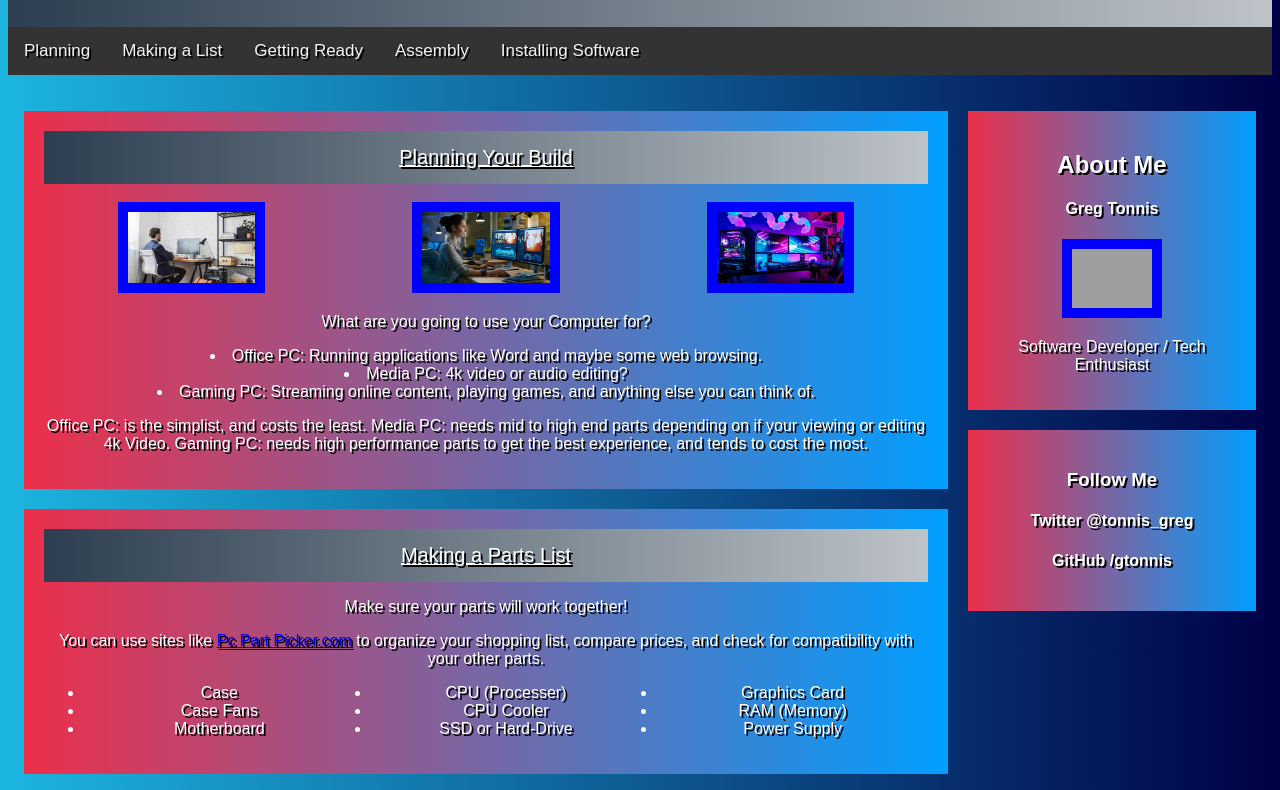
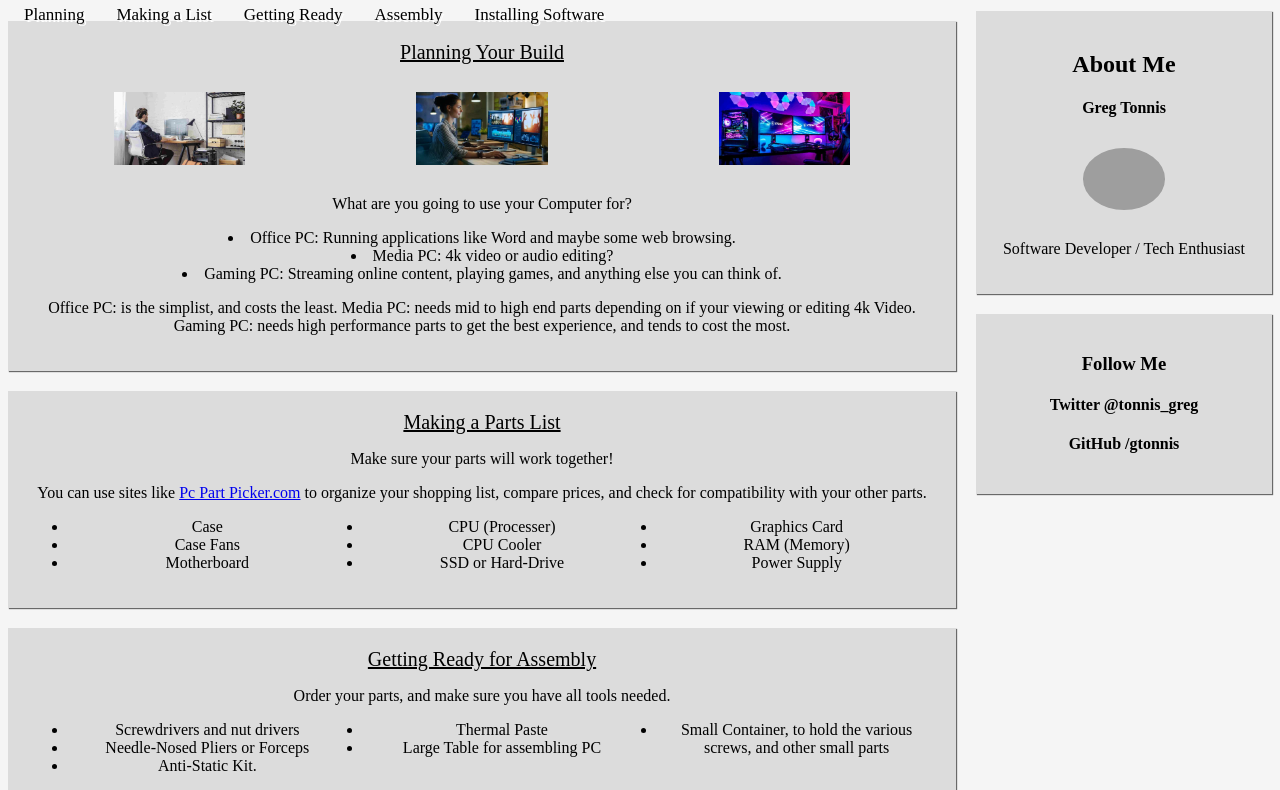
Before and after one commit to gtonnis/How-to-Build-Computer, a plain HTML site: page index.html in a window 1280 px wide. Shown: the part 110-900 px from the top of the page. Drawn offline with Linux system fonts and the light colour scheme; grey boxes are pictures that could not be loaded.

Commit message:
Update style.css

```diff
--- a/style.css
+++ b/style.css
@@ -3,70 +3,56 @@
 }
 
 body {
-  font-family: Arial;
-  background: #000046;  /* fallback for old browsers */
-  background: -webkit-linear-gradient(to right, #1CB5E0, #000046);  /* Chrome 10-25, Safari 5.1-6 */
-  background: linear-gradient(to right, #1CB5E0, #000046); /* W3C, IE 10+/ Edge, Firefox 16+, Chrome 26+, Opera 12+, Safari 7+ */
-  color:white;
-  text-shadow: black 2px 2px;
+  font-family: 'Times New Roman', Times, serif;
+  background-color:  whitesmoke;
     font-size: 16px;
-/*    padding-top: 50;*/
 }
 
-/* Header/Blog Title */
-header {
-  padding:15px;
-  background: #bdc3c7;  /* fallback for old browsers */
-  background: -webkit-linear-gradient(to right, #2c3e50, #bdc3c7);  /* Chrome 10-25, Safari 5.1-6 */
-  background: linear-gradient(to right, #2c3e50, #bdc3c7); /* W3C, IE 10+/ Edge, Firefox 16+, Chrome 26+, Opera 12+, Safari 7+ */
+/* Header */
+.header {
      margin: auto;
+    top:0;
 }
 
 h1{
    text-align: center;
     float:none;
-    color:white;
-    text-shadow: black 3px 3px;
+}
+
+.flex-container{
+  background-color: gainsboro;
 }
 
 #navbar {
   overflow: hidden;
-  background-color: #333;
+ text-shadow: 1px 1px dimgrey;
+  position: fixed;
+  top: 1;
+  width: 100%;
 }
 
 #navbar a {
   float: left;
   display: block;
-  color: #f2f2f2;
+  color: black;
   text-align: center;
   padding: 14px 16px;
   text-decoration: none;
   font-size: 17px;
+  background-clip: text;
+  text-shadow: 2px 2px white;
 }
 
 #navbar a:hover {
-  border-radius: 30px;
-  background-color: #ddd;
-  color: black;
+
+  color: blue;
+}
+
+#main-doc{
+  padding-top: 10px;
 }
 
 
-.content {
-  padding: 16px;
-}
-
-.sticky {
-  position: fixed;
-  top: 0;
-  width: 100%;
-}
-
-.sticky + .content {
-  padding-top: 60px;
-}
-
-
-/* Create two unequal columns that floats next to each other */
 /* Left column */
 .leftcolumn {
   float: left;
@@ -77,8 +63,6 @@ h1{
 .rightcolumn {
   float: left;
   width: 25%;
-
-
   padding-left: 20px;
 }
 
@@ -86,23 +70,21 @@ h1{
     display: flex;
   justify-content: center;
 }
-/* Fake image */
+/*Image */
 .image {
-  background-color:blue;
   width: 50%;
   padding: 10px;
 }
 .profile-img{
-     background-color: blue;
+     border-radius: 50%;
   width: 40%;
   padding: 10px;
 }
 
-/* Add a card effect for articles */
+/* Cards */
 .card {
-  background: #009FFF;  /* fallback for old browsers */
-  background: -webkit-linear-gradient(to right, #ec2F4B, #009FFF);  /* Chrome 10-25, Safari 5.1-6 */
-  background: linear-gradient(to right, #ec2F4B, #009FFF); /* W3C, IE 10+/ Edge, Firefox 16+, Chrome 26+, Opera 12+, Safari 7+ */
+  background-color: gainsboro;
+ box-shadow: 1px 1px 1px dimgray;
   padding: 20px;
   margin-top: 20px;
     text-align: center;
@@ -120,16 +102,13 @@ header{
 }
 
 
-
-
 /* Footer */
 .footer {
   padding: 20px;
   text-align: center;
-  background: #009FFF;  /* fallback for old browsers */
-  background: -webkit-linear-gradient(to right, #ec2F4B, #009FFF);  /* Chrome 10-25, Safari 5.1-6 */
-  background: linear-gradient(to right, #ec2F4B, #009FFF); /* W3C, IE 10+/ Edge, Firefox 16+, Chrome 26+, Opera 12+, Safari 7+ */
+  background-color: gainsboro ;
   margin-top: 20px;
+  box-shadow: 1px 1px 1px dimgray;
 }
 
 /* Responsive layout - when the screen is less than 800px wide, make the two columns stack on top of each other instead of next to each other */
@@ -147,14 +126,7 @@ header{
     width: 100%;
   }
 }
-.sticky {
-  position: fixed;
-  top: 0;
-  width: 100%;
-}
-.sticky + .content {
-  padding-top: 60px;
-}
+
 ul {
   columns: 3;
   -webkit-columns: 3;
```
